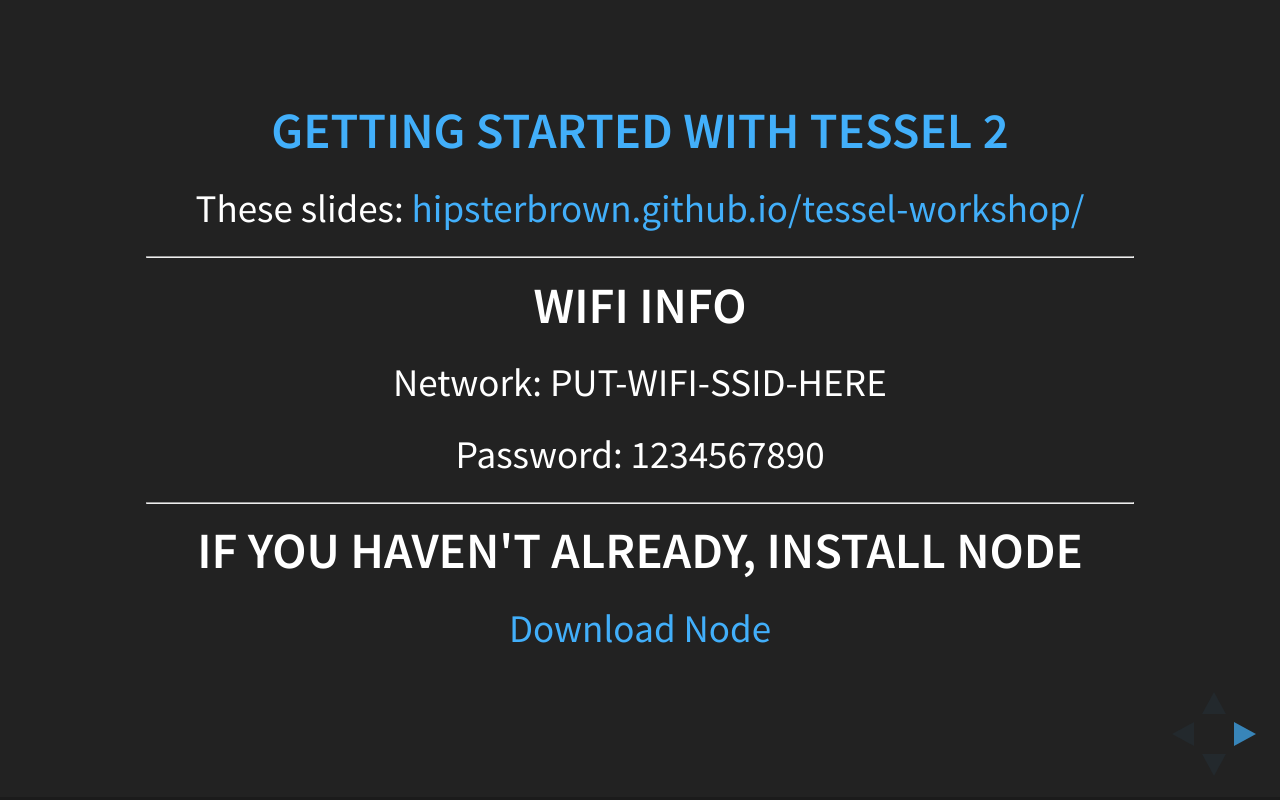
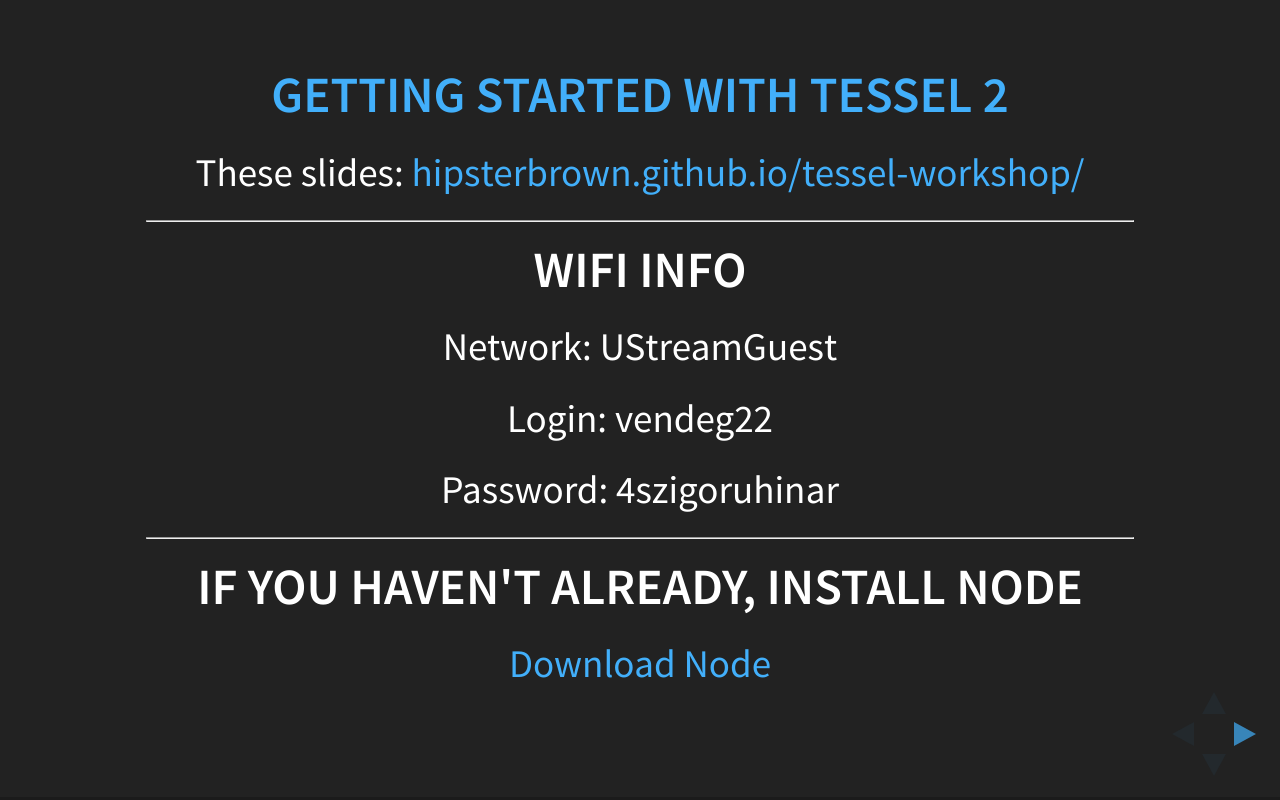
Before and after one commit to HipsterBrown/tessel-workshop, a website: page index.html in a window 1280 px wide. Drawn offline with Linux system fonts and the light colour scheme.

Commit message:
updates wifi login

```diff
--- a/index.html
+++ b/index.html
@@ -87,8 +87,9 @@
           <p>These slides: <a href="https://hipsterbrown.github.io/tessel-workshop" target="_blank">hipsterbrown.github.io/tessel-workshop/</a></p>
           <hr>
           <h3>Wifi Info</h3>
-          <p>Network: PUT-WIFI-SSID-HERE</p>
-          <p>Password: 1234567890</p>
+          <p>Network: UStreamGuest</p>
+          <p>Login: vendeg22</p>
+          <p>Password: 4szigoruhinar</p>
           <hr>
           <h3>If you haven't already, install Node</h3>
           <a href="https://nodejs.org/en/download/" target="_blank">Download Node</a>
```
